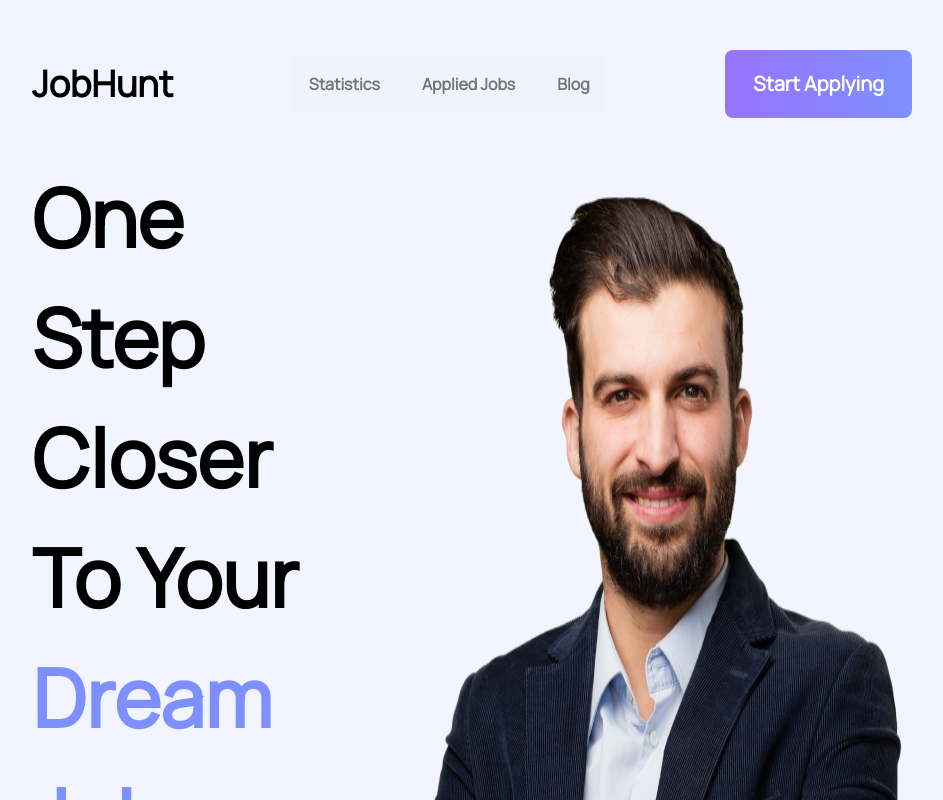
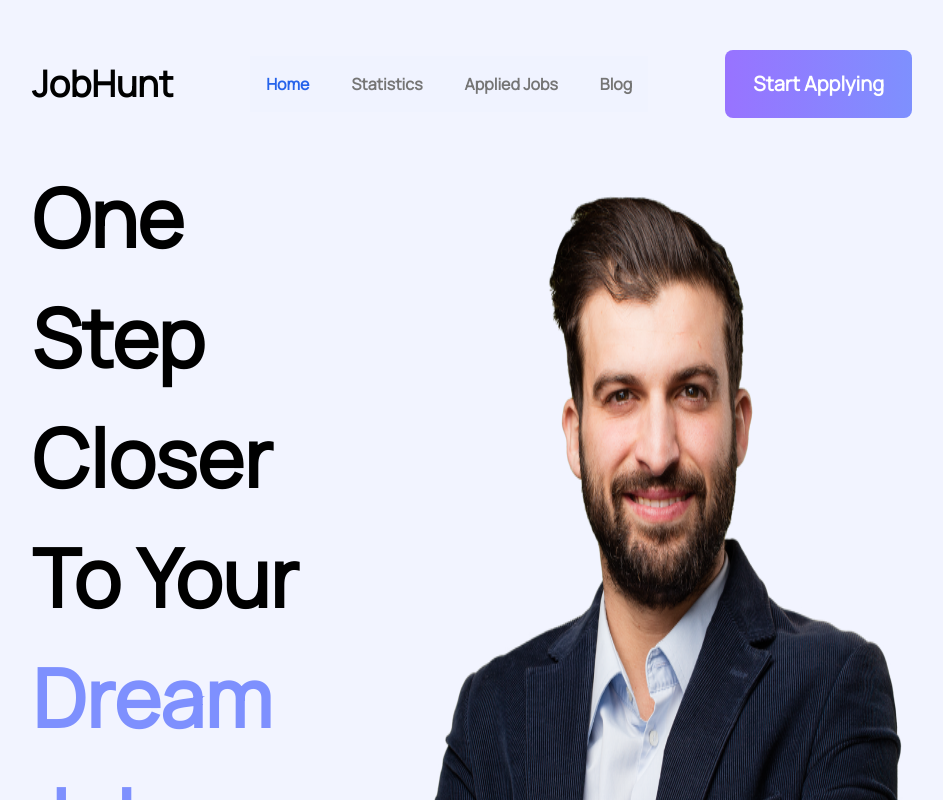
Before and after one commit to Ornob121/jobHunt, a React (Vite) app: page / in a window 1280 px wide. Shown: the top 800 px of the page, without its empty margins (168-1111 px from the left). Built offline with nearby package versions, Linux system fonts and the light colour scheme.

Commit message:
redirect file added and home link added

```diff
--- a/src/components/Header/Header.jsx
+++ b/src/components/Header/Header.jsx
@@ -47,6 +47,15 @@ const Header = () => {
             <li>
               <NavLink
                 style={{ fontWeight: 700, marginRight: "42px" }}
+                to="/"
+                className={({ isActive }) =>
+                  isActive ? "text-blue-600" : "text-[#757575]"
+                }
+              >
+                Home
+              </NavLink>
+              <NavLink
+                style={{ fontWeight: 700, marginRight: "42px" }}
                 to="/statistics"
                 className={({ isActive }) =>
                   isActive ? "text-blue-600" : "text-[#757575]"
```
Also changed, not shown: 1 other file (tests, documents, lock files or other folders).
